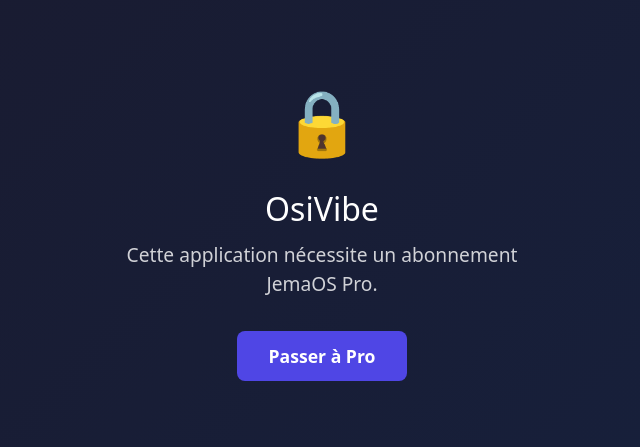
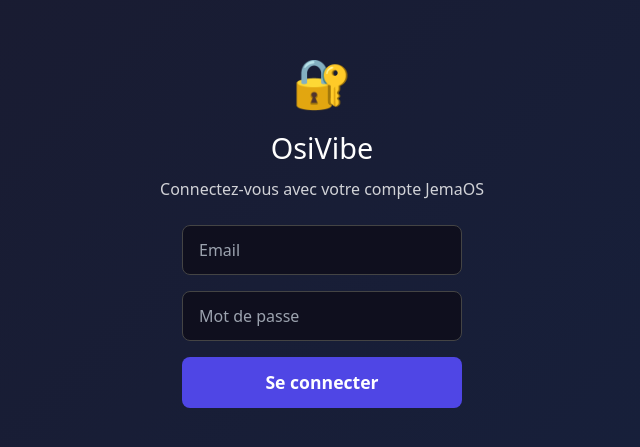
Before and after one commit to JemaOS/osivibe, a React (Vite) app: page / in a window 1280 px wide. Shown: the part 173-620 px from the top of the page, without its empty margins (318-958 px from the left). Built offline with nearby package versions, Linux system fonts and the light colour scheme.

Commit message:
feat: integrated login in guard (no Chrome mod needed)

```diff
--- a/src/SubscriptionGuard.tsx
+++ b/src/SubscriptionGuard.tsx
@@ -2,6 +2,8 @@ import React, { useEffect, useState } from 'react';
 
 const API_BASE = 'https://test-connect-api.jematech.fr';
 const API_KEY = 'e58492a3-b452-4197-9f4a-deb7915b9446';
+const TOKEN_KEY = 'jemaos_access_token';
+const TOKEN_EXP_KEY = 'jemaos_token_exp';
 
 declare global {
   interface Window {
@@ -10,42 +12,48 @@ declare global {
   }
 }
 
+function getStoredToken(): string | null {
+  try {
+    const exp = localStorage.getItem(TOKEN_EXP_KEY);
+    if (exp && Date.now() > parseInt(exp, 10)) {
+      localStorage.removeItem(TOKEN_KEY);
+      localStorage.removeItem(TOKEN_EXP_KEY);
+      return null;
+    }
+    return localStorage.getItem(TOKEN_KEY);
+  } catch {
+    return null;
+  }
+}
+
+function storeToken(token: string, expiresIn: number): void {
+  try {
+    localStorage.setItem(TOKEN_KEY, token);
+    localStorage.setItem(TOKEN_EXP_KEY, String(Date.now() + expiresIn * 1000));
+  } catch {}
+}
+
 function getTokenFromCookie(): string | null {
   const cookies = document.cookie.split(';');
   for (const cookie of cookies) {
     const [name, value] = cookie.trim().split('=');
-    if (name === 'jemaos_access_token' && value) {
-      return value;
-    }
+    if (name === TOKEN_KEY && value) return value;
   }
   return null;
 }
 
 async function getAccessToken(): Promise<string | null> {
-  // Method 1: Cookie injected by ChromeOS after SAML login
+  // 1. Cookie (if ChromeOS ever injects it)
   const cookieToken = getTokenFromCookie();
   if (cookieToken) return cookieToken;
-
-  // Method 2: Direct function (injected by ChromeOS)
+  // 2. localStorage (from in-app login)
+  const stored = getStoredToken();
+  if (stored) return stored;
+  // 3. ChromeOS injected globals
+  if (window.jemaosToken) return window.jemaosToken;
   if (window.getJemaOSToken) {
-    try {
-      return await window.getJemaOSToken();
-    } catch {
-      return null;
+    try { return await window.getJemaOSToken(); } catch { return null; }
   }
-  }
-
-  // Method 3: Direct property (injected by ChromeOS)
-  if (window.jemaosToken) {
-    return window.jemaosToken;
-  }
-
-  // Method 4: sessionStorage (same-origin fallback)
-  try {
-    const sessionToken = sessionStorage.getItem('jemaos_access_token');
-    if (sessionToken) return sessionToken;
-  } catch {}
-
   return null;
 }
 
@@ -68,53 +76,121 @@ async function checkSubscription(token: string): Promise<boolean> {
   }
 }
 
-const UpgradeScreen: React.FC<{ appName: string }> = ({ appName }) => (
-  <div style={{
-    display: 'flex',
-    flexDirection: 'column',
-    alignItems: 'center',
-    justifyContent: 'center',
-    minHeight: '100vh',
+async function doLogin(email: string, password: string): Promise<{ok: boolean; error?: string}> {
+  try {
+    // Derive a hardware_id — use a stable per-device value stored locally.
+    let hardwareId = localStorage.getItem('jemaos_hardware_id');
+    if (!hardwareId) {
+      hardwareId = (crypto as any).randomUUID ? crypto.randomUUID() :
+        'hw-' + Date.now() + '-' + Math.random().toString(36).slice(2);
+      localStorage.setItem('jemaos_hardware_id', hardwareId);
+    }
+    const res = await fetch(`${API_BASE}/v1/connect/os-login`, {
+      method: 'POST',
+      headers: {
+        'Content-Type': 'application/json',
+        'x-api-key': API_KEY,
+      },
+      body: JSON.stringify({ email, password, hardware_id: hardwareId }),
+    });
+    const data = await res.json();
+    if (res.ok && data.access_token) {
+      storeToken(data.access_token, data.expires_in || 86400);
+      return { ok: true };
+    }
+    return { ok: false, error: data.message || 'Identifiants invalides' };
+  } catch (e) {
+    return { ok: false, error: 'Erreur de connexion' };
+  }
+}
+
+const styles = {
+  screen: {
+    display: 'flex', flexDirection: 'column' as const, alignItems: 'center',
+    justifyContent: 'center', minHeight: '100vh',
     background: 'linear-gradient(135deg, #1a1a2e 0%, #16213e 100%)',
-    color: '#fff',
-    fontFamily: 'system-ui, -apple-system, sans-serif',
-    textAlign: 'center',
-    padding: '2rem',
-  }}>
+    color: '#fff', fontFamily: 'system-ui, -apple-system, sans-serif',
+    textAlign: 'center' as const, padding: '2rem',
+  },
+  input: {
+    padding: '0.75rem 1rem', borderRadius: '0.5rem', border: '1px solid #444',
+    background: '#0f0f1e', color: '#fff', fontSize: '1rem', marginBottom: '1rem',
+    width: '280px', maxWidth: '100%',
+  },
+  button: {
+    background: '#4f46e5', color: '#fff', padding: '0.75rem 2rem',
+    borderRadius: '0.5rem', border: 'none', fontSize: '1.1rem',
+    fontWeight: 600, cursor: 'pointer', width: '280px', maxWidth: '100%',
+  },
+};
+
+const LoginScreen: React.FC<{ appName: string; onSuccess: () => void }> = ({ appName, onSuccess }) => {
+  const [email, setEmail] = useState('');
+  const [password, setPassword] = useState('');
+  const [error, setError] = useState('');
+  const [loading, setLoading] = useState(false);
+
+  const submit = async () => {
+    setLoading(true);
+    setError('');
+    const result = await doLogin(email, password);
+    setLoading(false);
+    if (result.ok) {
+      onSuccess();
+    } else {
+      setError(result.error || 'Échec de la connexion');
+    }
+  };
+
+  return (
+    <div style={styles.screen}>
+      <div style={{ fontSize: '3rem', marginBottom: '0.5rem' }}>🔐</div>
+      <h1 style={{ fontSize: '1.8rem', marginBottom: '0.5rem' }}>{appName}</h1>
+      <p style={{ opacity: 0.8, marginBottom: '1.5rem' }}>
+        Connectez-vous avec votre compte JemaOS
+      </p>
+      <input
+        style={styles.input}
+        type="email"
+        placeholder="Email"
+        value={email}
+        onChange={(e) => setEmail(e.target.value)}
+      />
+      <input
+        style={styles.input}
+        type="password"
+        placeholder="Mot de passe"
+        value={password}
+        onChange={(e) => setPassword(e.target.value)}
+        onKeyDown={(e) => e.key === 'Enter' && submit()}
+      />
+      {error && <p style={{ color: '#f87171', marginBottom: '1rem' }}>{error}</p>}
+      <button style={styles.button} onClick={submit} disabled={loading}>
+        {loading ? 'Connexion…' : 'Se connecter'}
+      </button>
+    </div>
+  );
+};
+
+const UpgradeScreen: React.FC<{ appName: string; onRelogin: () => void }> = ({ appName, onRelogin }) => (
+  <div style={styles.screen}>
     <div style={{ fontSize: '4rem', marginBottom: '1rem' }}>🔒</div>
     <h1 style={{ fontSize: '2rem', marginBottom: '0.5rem' }}>{appName}</h1>
     <p style={{ fontSize: '1.2rem', opacity: 0.8, marginBottom: '2rem', maxWidth: '400px' }}>
       Cette application nécessite un abonnement JemaOS Pro.
     </p>
-    <a
-      href="https://www.jemaos.com/tarifs"
-      target="_blank"
-      rel="noopener noreferrer"
-      style={{
-        background: '#4f46e5',
-        color: '#fff',
-        padding: '0.75rem 2rem',
-        borderRadius: '0.5rem',
-        textDecoration: 'none',
-        fontSize: '1.1rem',
-        fontWeight: 600,
-      }}
-    >
+    <a href="https://www.jemaos.com/tarifs" target="_blank" rel="noopener noreferrer"
+       style={{ ...styles.button, textDecoration: 'none', display: 'inline-block', marginBottom: '1rem' }}>
       Passer à Pro
     </a>
+    <button onClick={onRelogin} style={{ background: 'transparent', color: '#888', border: 'none', cursor: 'pointer' }}>
+      Changer de compte
+    </button>
   </div>
 );
 
 const LoadingScreen: React.FC = () => (
-  <div style={{
-    display: 'flex',
-    alignItems: 'center',
-    justifyContent: 'center',
-    minHeight: '100vh',
-    background: '#1a1a2e',
-    color: '#fff',
-    fontFamily: 'system-ui, -apple-system, sans-serif',
-  }}>
+  <div style={styles.screen}>
     <div style={{ fontSize: '1.2rem' }}>Chargement…</div>
   </div>
 );
@@ -125,32 +201,40 @@ interface SubscriptionGuardProps {
 }
 
 export const SubscriptionGuard: React.FC<SubscriptionGuardProps> = ({ appName, children }) => {
-  const [status, setStatus] = useState<'loading' | 'allowed' | 'denied'>('loading');
-
-  useEffect(() => {
-    let cancelled = false;
+  const [status, setStatus] = useState<'loading' | 'allowed' | 'denied' | 'login'>('loading');
 
   const verify = async () => {
     const token = await getAccessToken();
     if (!token) {
-        if (!cancelled) setStatus('denied');
+      setStatus('login');
       return;
     }
     const allowed = await checkSubscription(token);
-      if (!cancelled) setStatus(allowed ? 'allowed' : 'denied');
+    setStatus(allowed ? 'allowed' : 'denied');
   };
 
+  useEffect(() => {
     verify();
     const interval = setInterval(verify, 5 * 60 * 1000);
-
-    return () => {
-      cancelled = true;
-      clearInterval(interval);
-    };
+    return () => clearInterval(interval);
   }, []);
 
+  const handleLoginSuccess = () => {
+    setStatus('loading');
+    verify();
+  };
+
+  const handleRelogin = () => {
+    try {
+      localStorage.removeItem(TOKEN_KEY);
+      localStorage.removeItem(TOKEN_EXP_KEY);
+    } catch {}
+    setStatus('login');
+  };
+
   if (status === 'loading') return <LoadingScreen />;
-  if (status === 'denied') return <UpgradeScreen appName={appName} />;
+  if (status === 'login') return <LoginScreen appName={appName} onSuccess={handleLoginSuccess} />;
+  if (status === 'denied') return <UpgradeScreen appName={appName} onRelogin={handleRelogin} />;
   return <>{children}</>;
 };
 
```
Lines whose indentation alone changed are shown as unchanged.
